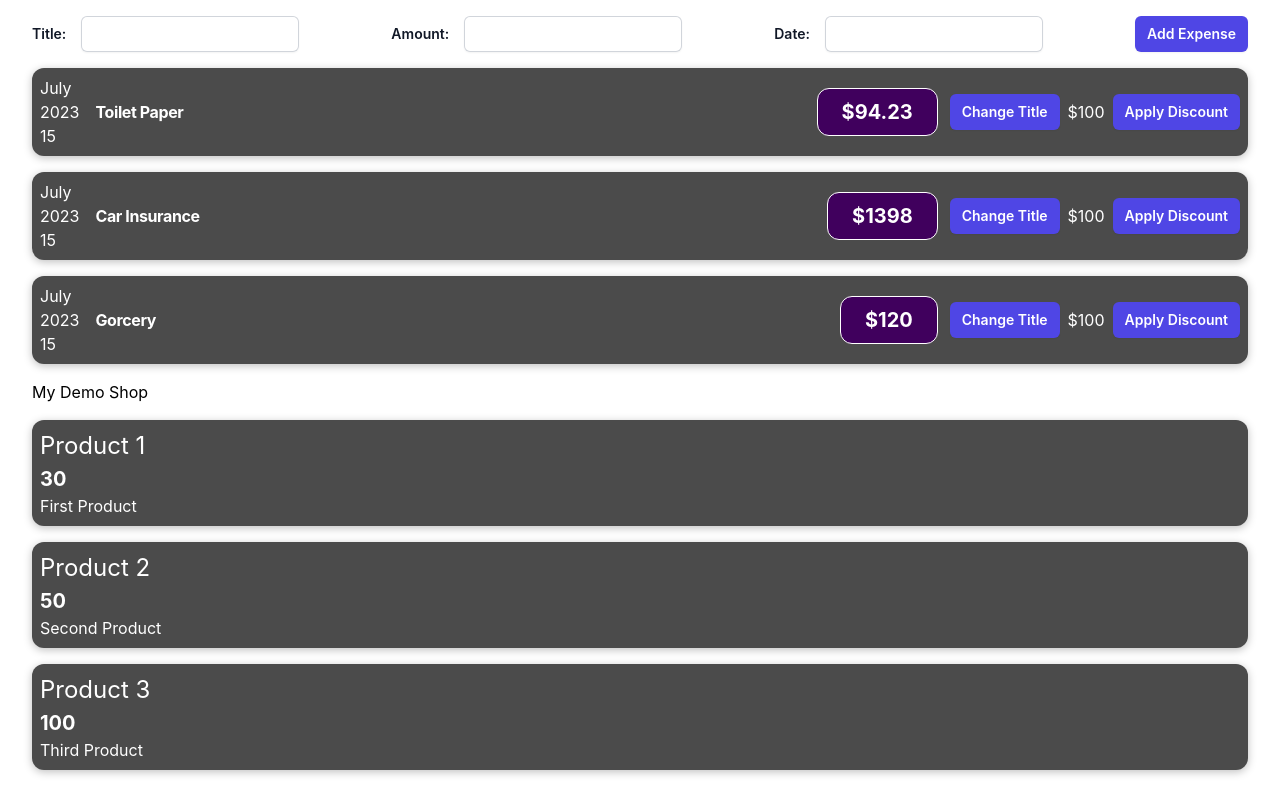
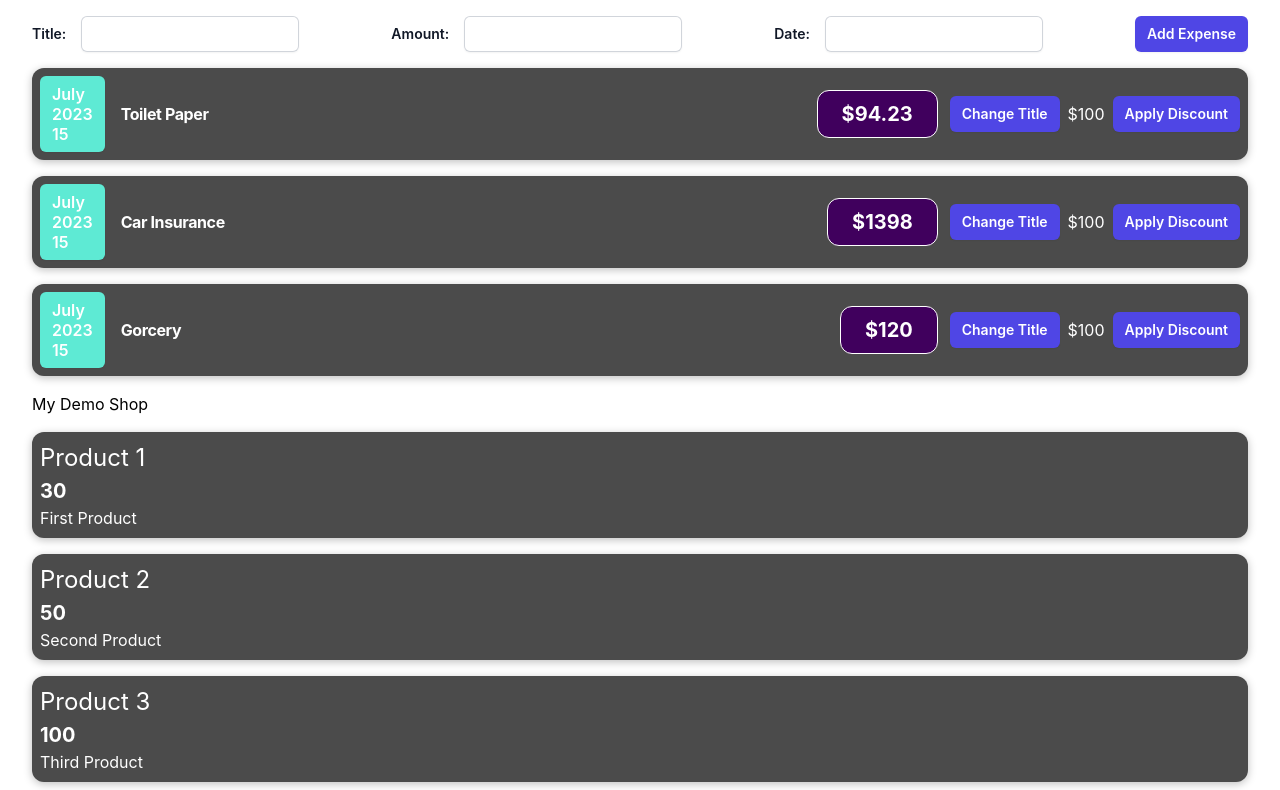
Before and after one commit to dmuduli/reactJS_Learning, a React (Create React App) app in the folder my-app/: page / in a window 1280 px wide. Shown: the top 790 px of the page. Built offline with nearby package versions, Linux system fonts and the light colour scheme.

Commit message:
add tailwind

```diff
--- a/my-app/src/Components/ExpenseItem/ExpenseDate.js
+++ b/my-app/src/Components/ExpenseItem/ExpenseDate.js
@@ -6,7 +6,7 @@ function ExpenseDate(props) {
   const day = props.expenseDate.toLocaleString("en-Us", { day: "2-digit" });
   const year = props.expenseDate.getFullYear();
   return (
-    <div className="expense-item_date">
+    <div className="expense-item_date rounded-md bg-teal-300 px-3 py-2 text-sm font-semibold text-white shadow-sm hover:bg-gray-500 focus-visible:outline focus-visible:outline-2 focus-visible:outline-offset-2 focus-visible:outline-gray-600">
       <div>{month}</div>
       <div>{year}</div>
       <div>{day}</div>
```
